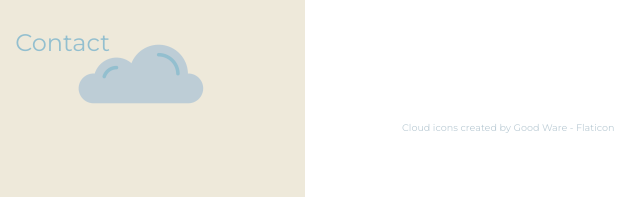
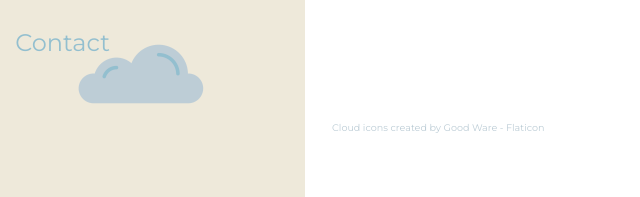
Before and after one commit to lauraporsch/ResumeWebsite, a plain HTML site: page index.html in a window 1280 px wide. Shown: the top 197 px of the page, 975-1615 px from the left, 640 px wide, since content can reach past the window. Drawn offline with Linux system fonts and the light colour scheme.

Commit message:
fixed attribution to cloud icon on index

```diff
--- a/css/styles.css
+++ b/css/styles.css
@@ -156,8 +156,8 @@ ul{
 }
 .attribution-top-cloud-index{
   position: relative;
-  left: 750px;
-  top: 5px;
+  bottom: 10px;
+  left: 650px;
 }
 
 
--- a/index.html
+++ b/index.html
@@ -24,7 +24,7 @@
 
       <div class ="greeting">
         <img class="top-cloud" src="images/cloud.png" alt="cloud-img">
-        <span class="attribution-top-cloud">
+        <span class="attribution-top-cloud-index">
             <a href="https://www.flaticon.com/free-icons/cloud" title="cloud icons" class="attribution">Cloud icons created by Good Ware - Flaticon</a>
         </span>
 
```
